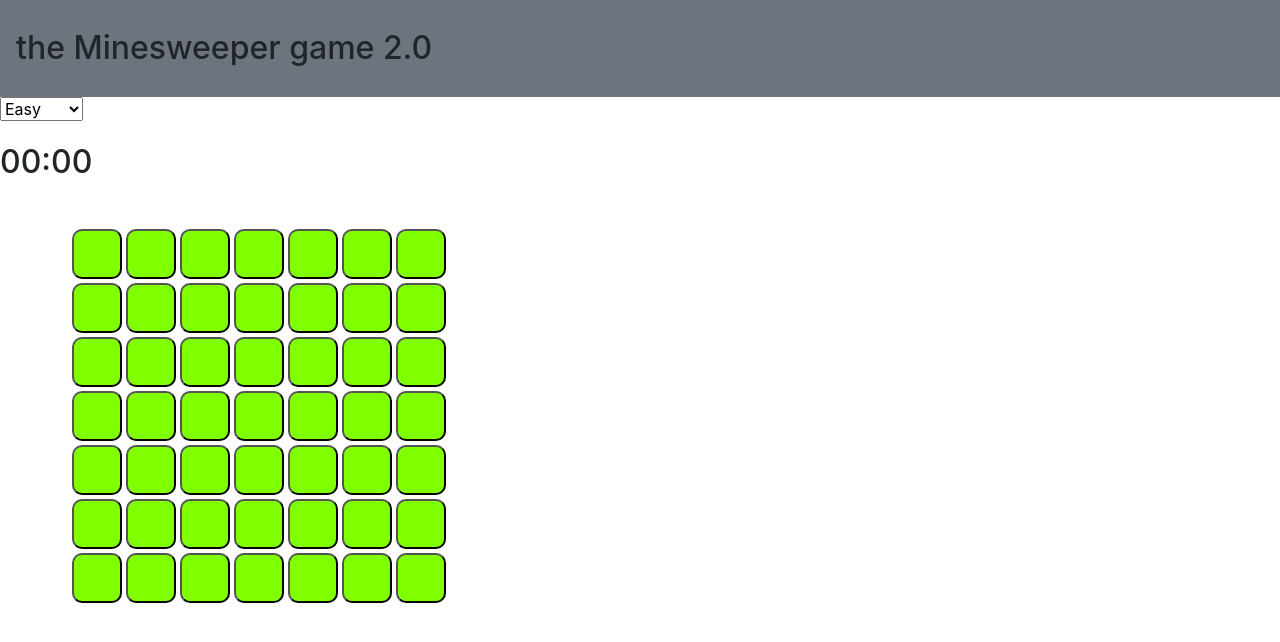
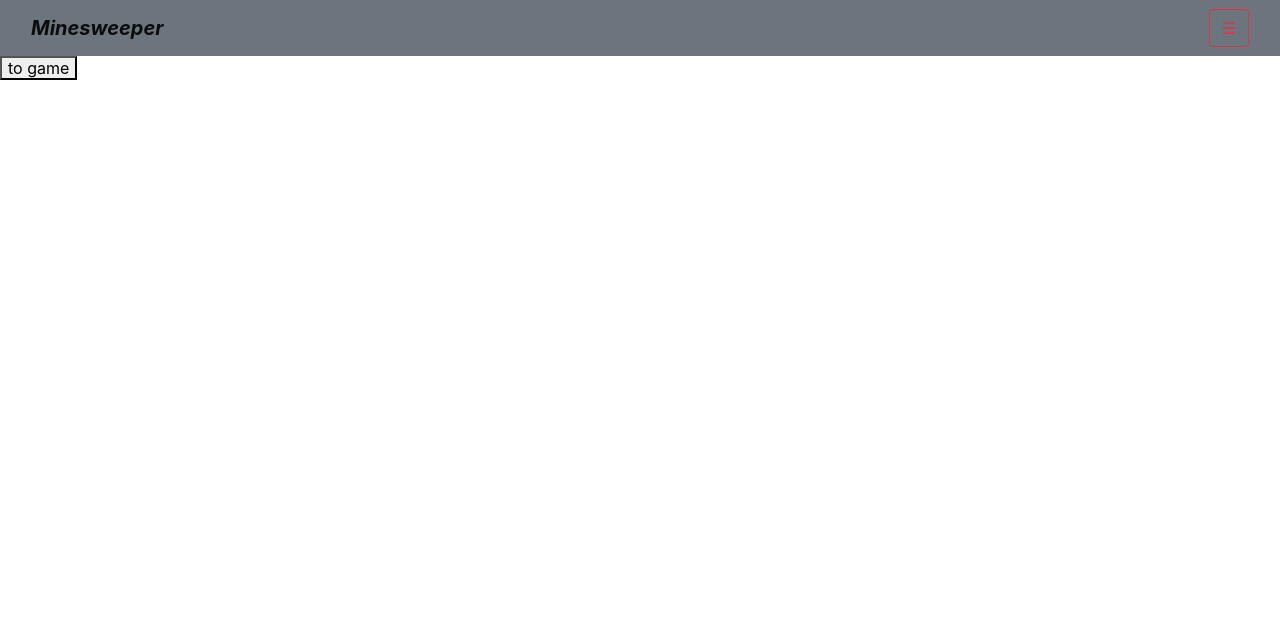
Before and after one commit to owati/minesweeper, a React (Create React App) app: page / in a window 1280 px wide. Shown: the top 642 px of the page. Built offline with nearby package versions, Linux system fonts and the light colour scheme.

Commit message:
making it better

```diff
--- a/package.json
+++ b/package.json
@@ -8,6 +8,7 @@
     "@testing-library/user-event": "^12.8.3",
     "react": "^17.0.2",
     "react-dom": "^17.0.2",
+    "react-router-dom": "^5.2.0",
     "react-scripts": "4.0.3",
     "tachyons": "^4.12.0",
     "web-vitals": "^1.1.2"
--- a/src/App.js
+++ b/src/App.js
@@ -1,14 +1,34 @@
 import React, { Component } from 'react';
 import Navbar from './components/Navbar';
+import Home from './components/Home';
 import Gamearea from './components/Gamearea';
+import Sidebar from './components/Sidebar';
+import { BrowserRouter as Router, Route, Switch } from 'react-router-dom';
 
 
-class App extends Component{
-    render(){
-        return(
+
+class App extends Component {
+
+    openNav = () => {
+        document.getElementById("mySidenav").style.width = "250px";
+    }
+
+    closeNav = () => {
+        document.getElementById("mySidenav").style.width = "0";
+    }
+
+    render() {
+        return (
             <div>
-                <Navbar/>
-                <Gamearea/>
+                <Router>
+                    <Navbar open={this.openNav} />
+                    <Sidebar close={this.closeNav} />
+                    <Switch>
+                        <Route path="/" exact component={() => <Home />} />
+                        <Route path="/game" exact component={() => <Gamearea/>} />
+                    </Switch>
+
+                </Router>
             </div>
 
         )
--- a/src/components/Button.js
+++ b/src/components/Button.js
@@ -4,10 +4,10 @@ import '../css/Button.css';
 
 const Button = (props) => {
     if(props.disabled){
-        return <button className="grow disabled" id={props.id}>{props.value === 0 ? '':props.value}</button>
+        return <button className="grow disabled gamebutton" id={props.id}>{props.value === 0 ? '':props.value}</button>
     }
     else{
-        return <button className="grow" id={props.id} onClick={props.func}></button>
+        return <button className="grow gamebutton" id={props.id} onClick={props.func}></button>
     }
 }
 
--- /dev/null
+++ b/src/components/Home.js
@@ -0,0 +1,15 @@
+import React from 'react';
+import {Link} from 'react-router-dom';
+
+function Home(){
+    return(
+        <div>
+            <Link to="/game">
+                <button> to game </button>
+            </Link>
+        </div>
+    )
+
+}
+
+export default Home;
--- a/src/components/Navbar.js
+++ b/src/components/Navbar.js
@@ -1,9 +1,20 @@
 import React from 'react';
 import '../css/Navbar.css'
 
-const Navbar = () => {
-    return(
-        <nav className="tc navbar bg-secondary nav"><h1>the Minesweeper game 2.0</h1></nav>
+const Navbar = (props) => {
+    return (
+
+        <nav className="navbar navbar-light bg-secondary">
+            <div className="container-fluid">
+                <a className="navbar-brand" href="#">Minesweeper</a>
+
+                <div className="d-flex">
+                    <button className="btn btn-outline-danger" onClick={props.open}>&#9776;</button>
+
+                </div>
+            </div>
+        </nav>
+
     )
 }
 
--- /dev/null
+++ b/src/components/Sidebar.js
@@ -0,0 +1,25 @@
+import React from 'react';
+import '../css/Sidebar.css';
+
+function Sidebar(props) {
+    return (
+        <div className="sidenav" id="mySidenav">
+            <p className="navTit"> Minesweeper</p>
+            <a href="javascript:void(0)" class="closebtn" onClick={props.close}>&times;</a>
+            <a href="#">My Account</a>
+            <a href="#">chatroom</a>
+            <a href="#">events</a>
+            <a href="#">contact us</a>
+            <hr/>
+            <a href="/register">sign up</a>
+            <a href="#">login</a>
+        </div>
+
+
+
+
+    )
+
+}
+
+export default Sidebar;
--- a/src/css/Button.css
+++ b/src/css/Button.css
@@ -1,4 +1,4 @@
-button{
+.gamebutton{
     background-color: chartreuse;
     height: 50px;
     width: 50px;
--- a/src/css/Navbar.css
+++ b/src/css/Navbar.css
@@ -0,0 +1,5 @@
+a {
+    color: brown;
+    font-style: italic;
+    font-weight: bold;
+}
--- /dev/null
+++ b/src/css/Sidebar.css
@@ -0,0 +1,47 @@
+.sidenav {
+    height: 100%;
+    width: 0;
+    position: fixed;
+    z-index: 1;
+    top: 0;
+    left: 0;
+    background-color: rgba(0,0,0,0.9);
+    overflow-x: hidden;
+    transition: 0.5s;
+    padding-top: 60px;
+  }
+
+  .sidenav a {
+    padding: 8px 8px 8px 32px;
+    text-decoration: none;
+    font-size: 20px;
+    color: #818181;
+    display: block;
+    transition: 0.3s;
+  }
+
+  .sidenav a:hover {
+    color: #f1f1f1;
+  }
+
+  .sidenav .closebtn {
+    position: absolute;
+    top: 0;
+    right: 25px;
+    font-size: 36px;
+    margin-left: 50px;
+  }
+
+  .sidenav .navTit{
+    position: absolute;
+    top: 18px;
+    left: 30px;
+    font-size: 25px;
+    margin-left: 2px;
+    color: #f1f1f1;
+  }
+
+  @media screen and (max-height: 450px) {
+    .sidenav {padding-top: 15px;}
+    .sidenav a {font-size: 18px;}
+  }
```
Also changed, not shown: 1 other file (tests, documents, lock files or other folders).
